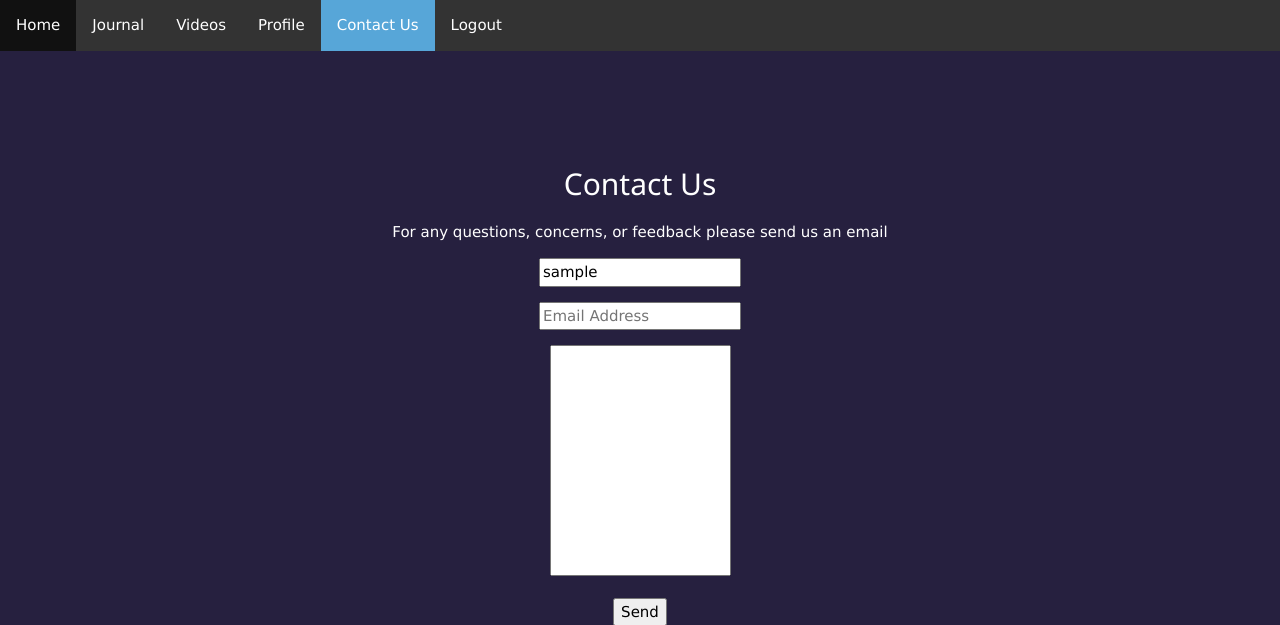
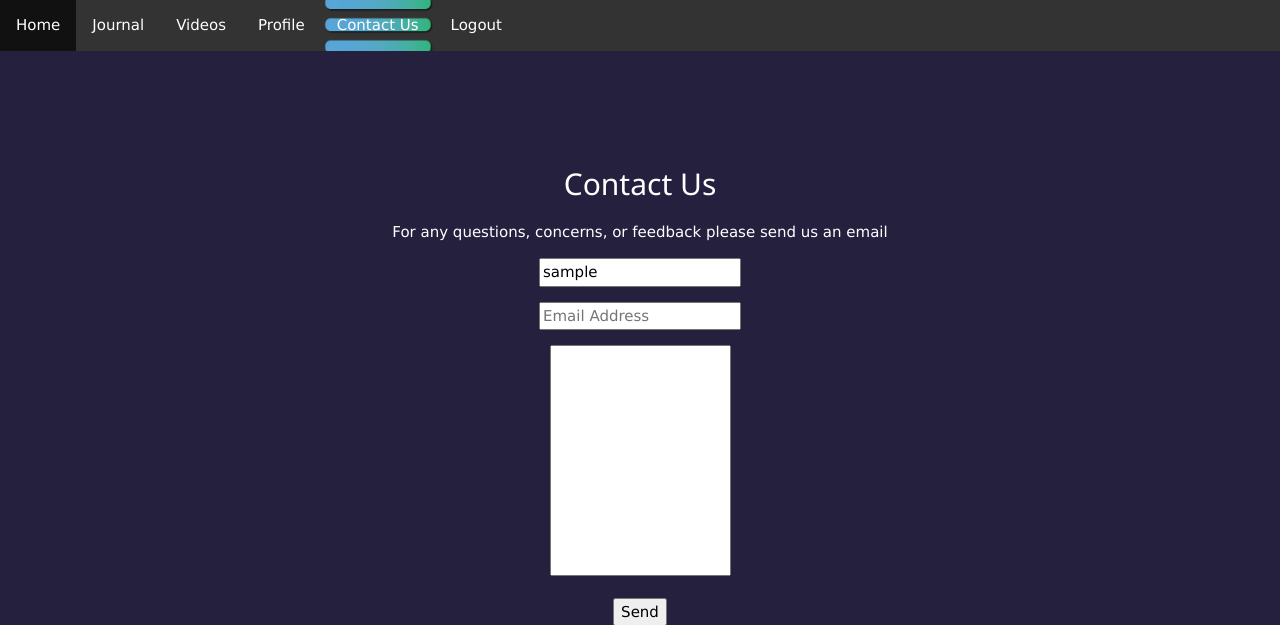
Before and after one commit to MrDanielRangel/ScanGoals-WebApp, a PHP site: page /html/contact.php in a window 1280 px wide. Shown: the top 625 px of the page. Run offline with PHP 8.4, Linux system fonts and the light colour scheme; the visitor is signed in with stand-in values (Sample User, id 1); tables that the repository leaves empty or names only in its code hold one stand-in row (values such as "Sample post").

```diff
--- a/css/mystyle.css
+++ b/css/mystyle.css
@@ -30,7 +30,12 @@ li a:hover:not(.active) {
 }
 
 .active {
-    background-color: rgb(87, 166, 216);
+    /*background-color: rgb(87, 166, 216);*/
+
+    background-image: url('../img/button.png');
+    background-size: 100%;
+    background-position: center;
+
 }
 
 #center {
--- a/html/navbar.php
+++ b/html/navbar.php
@@ -1,3 +1,5 @@
+
+
 
 <ul>
     <li <?php if($activePage == "home"){echo "class='active'";}?>><a href="home.php">Home</a></li>
```
Also changed, not shown: img/button.png (added).
